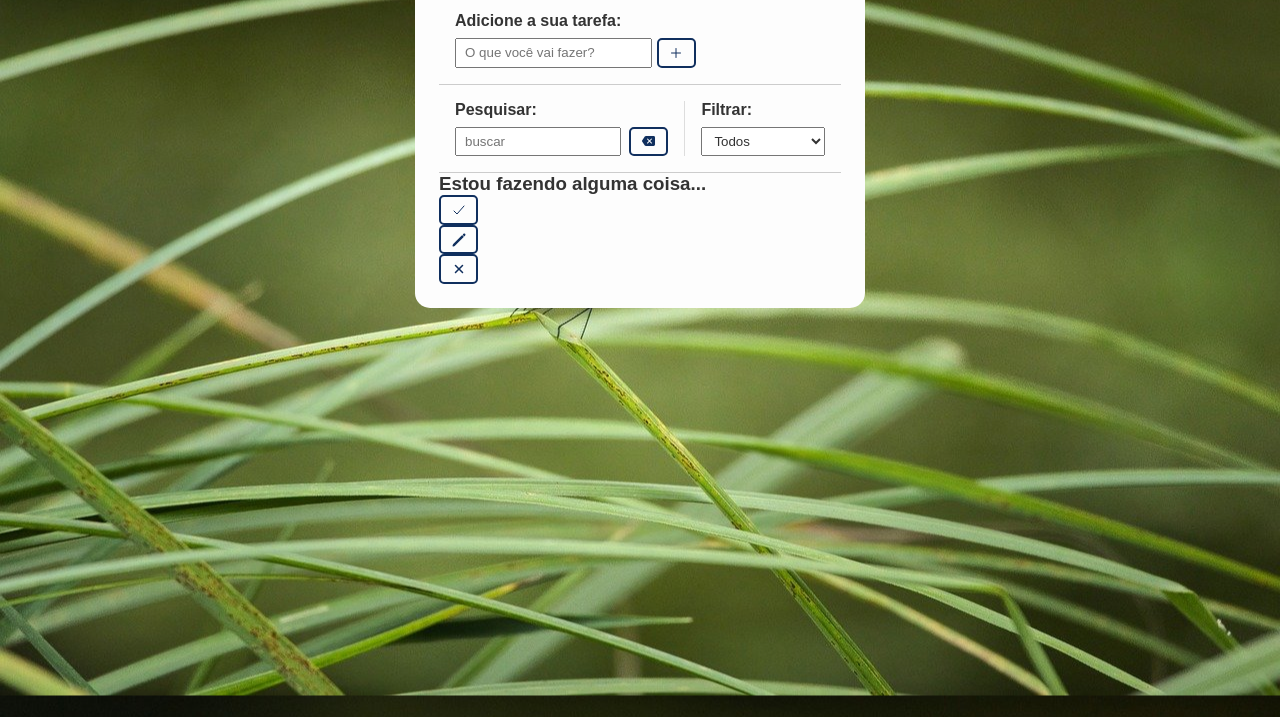
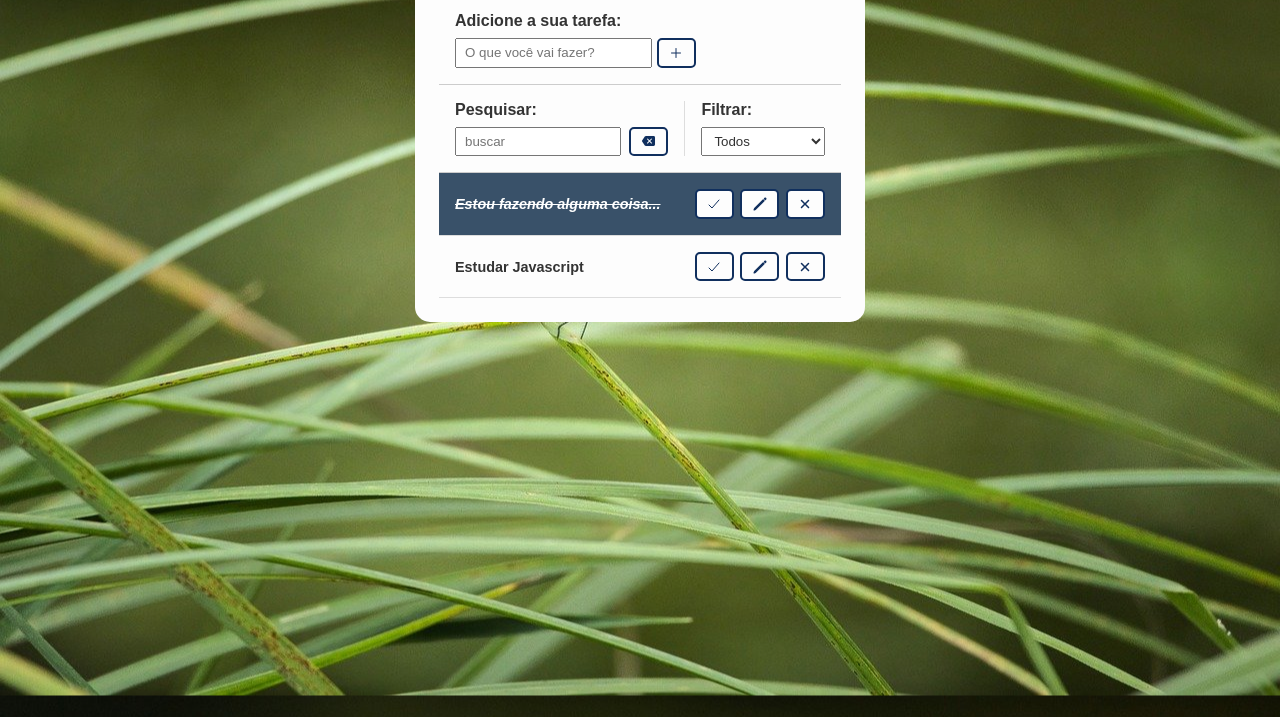
Before and after one commit to joseerivaldo/TodoList, a plain HTML site: page index.html in a window 1280 px wide. Shown: the part 131-848 px from the top of the page. Drawn offline with nearby package versions, Linux system fonts and the light colour scheme.

Commit message:
finalizando a estilização e começando a parte JS

```diff
--- a/css/style.css
+++ b/css/style.css
@@ -131,6 +131,30 @@ input, select{
     flex: 1;
 }
 
-#todo-list{
+.todo{
+    display: flex;
+    justify-content: space-around;
+    align-items: center;
+    padding: 1rem;
+    border-bottom: 1px solid #ddd;
+    transition: .4s;
+}
 
+.todo h3{
+    flex: 1;
+    font-size: .9rem;
 }
+
+.todo button{
+    margin-left: .4rem;
+}
+
+.done{
+    background-color: #395169;
+}
+
+.done h3{
+    color: #fff;
+    text-decoration: line-through;
+    font-style: italic;
+}
--- a/index.html
+++ b/index.html
@@ -50,8 +50,20 @@
             </div>
         </div>
         <div id="todo-list">
+            <div class="todo done">
+                <h3>Estou fazendo alguma coisa...</h3>
+                <button class="finish-todo">
+                    <ion-icon name="checkmark-outline"></ion-icon>
+                </button>
+                <button class="edit-todo">
+                    <ion-icon name="pencil"></ion-icon>
+                </button>
+                <button class="remove-todo">
+                    <ion-icon name="close"></ion-icon>
+                </button>
+            </div>
             <div class="todo">
-                <h3>Estou fazendo alguma coisa...</h3>
+                <h3>Estudar Javascript</h3>
                 <button class="finish-todo">
                     <ion-icon name="checkmark-outline"></ion-icon>
                 </button>
--- a/js/script.js
+++ b/js/script.js
@@ -0,0 +1,21 @@
+// Seleção de elementos
+const todoForm = document.querySelector('#todo-form')
+const todoInput = document.querySelector('#todo-input')
+const todoList = document.querySelector('#todo-list')
+const editForm = document.querySelector('#edit-form')
+const editInput = document.querySelector('#edit-input')
+const cancelEditBtn = document.querySelector('#calcel-edit-btn')
+
+//Funções
+
+
+//Eventos
+todoForm.addEventListener("submit", (e) => {
+    e.preventDefault()
+
+    const inputValue = todoInput.value
+
+    if(inputValue){
+        //save todo
+    }
+})
```
Also changed, not shown: script.js (added), style.css (added).
